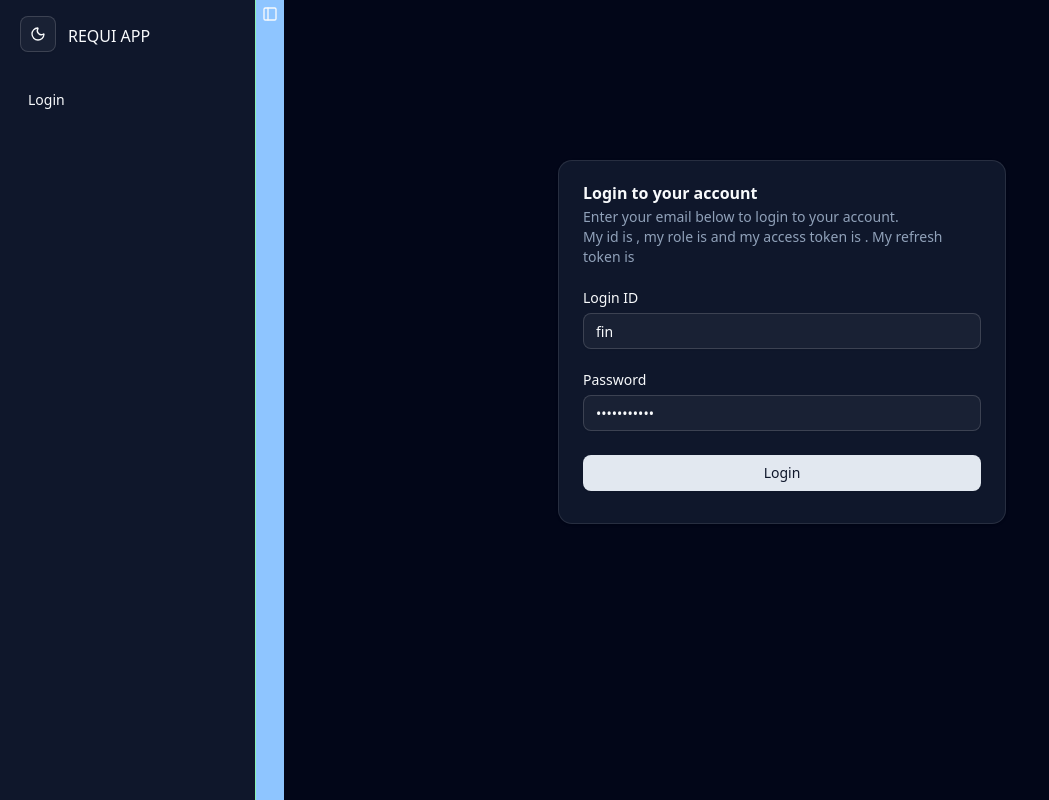
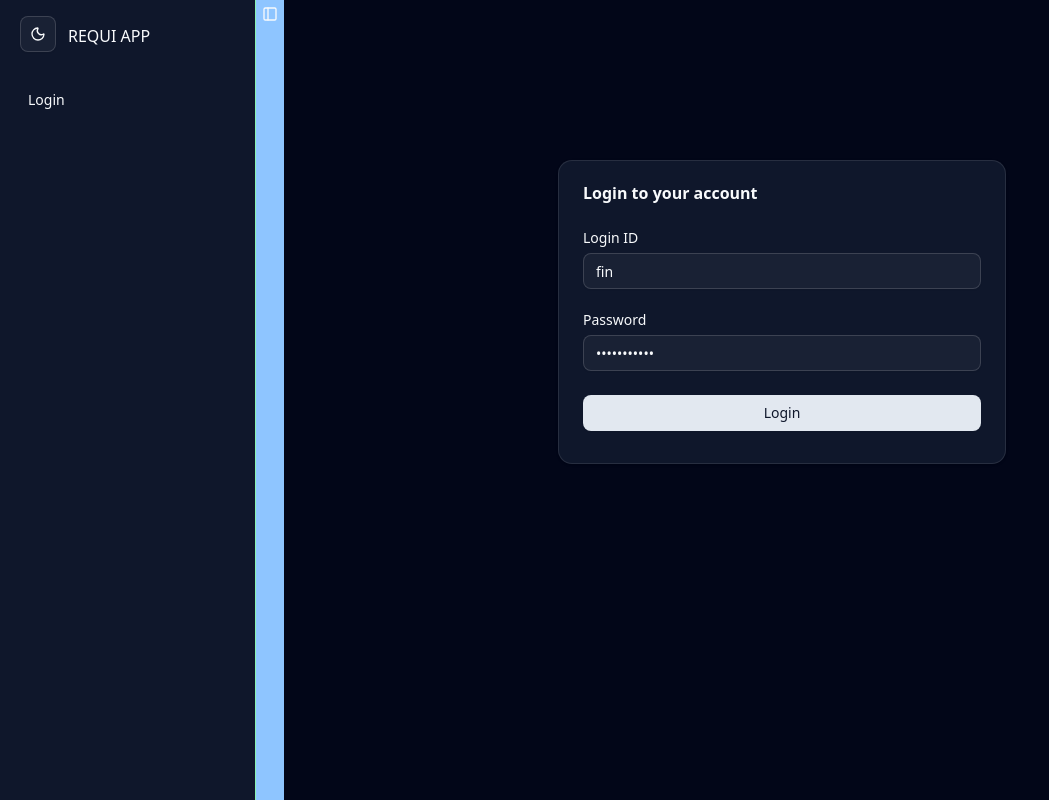
Before and after one commit to yl-ang-hub/project-requi, a React (Vite) app in the folder client/: page /login in a window 1280 px wide. Shown: the whole page, without its empty margins (0-1049 px from the left). Built offline with nearby package versions, Linux system fonts and the light colour scheme.

Commit message:
Update display of pages

```diff
--- a/client/src/pages/ApprovalsHistory.jsx
+++ b/client/src/pages/ApprovalsHistory.jsx
@@ -69,7 +69,7 @@ const ApprovalsHistory = () => {
                     <TableHead>Requester</TableHead>
                     <TableHead>Cost Centre</TableHead>
                     <TableHead>Account Code</TableHead>
-                    <TableHead>Total Amount</TableHead>
+                    <TableHead>PR Total (SGD)</TableHead>
                     <TableHead>PR Status</TableHead>
                     <TableHead className="text-right"></TableHead>
                   </TableRow>
@@ -115,7 +115,7 @@ const ApprovalsHistory = () => {
                     <TableHead>Requester</TableHead>
                     <TableHead>Cost Centre</TableHead>
                     <TableHead>Account Code</TableHead>
-                    <TableHead>Total Amount</TableHead>
+                    <TableHead>PR Total (SGD)</TableHead>
                     <TableHead>PR Status</TableHead>
                     <TableHead className="text-right"></TableHead>
                   </TableRow>
--- a/client/src/pages/Login.jsx
+++ b/client/src/pages/Login.jsx
@@ -90,18 +90,6 @@ const Login = () => {
       <Card className="w-full max-w-md m-auto">
         <CardHeader>
           <CardTitle>Login to your account</CardTitle>
-          <CardDescription>
-            {refreshAccessToken.isLoading}
-            {refreshAccessToken.isPending}
-            {refreshAccessToken.isError}
-            {refreshAccessToken.isSuccess}
-            Enter your email below to login to your account.
-            <p>
-              My id is {authCtx.userId}, my role is {authCtx.role}
-              and my access token is {authCtx.accessToken}. My refresh token is
-              {localStorage.getItem("refresh")}
-            </p>
-          </CardDescription>
         </CardHeader>
         <CardContent>
           <form>
@@ -110,7 +98,6 @@ const Login = () => {
                 <Label htmlFor="loginId">Login ID</Label>
                 <Input
                   id="loginId"
-                  placeholder="company id"
                   value={loginIdInput}
                   onChange={(event) => setLoginIdInput(event.target.value)}
                   required
--- a/client/src/pages/POView.jsx
+++ b/client/src/pages/POView.jsx
@@ -302,7 +302,7 @@ const POView = () => {
         <span className="text-2xl text-blue-800 font-extrabold dark:text-white">
           Purchase Requisition/Order
         </span>
-        <span className="bg-blue-100 text-blue-800 text-2xl font-semibold px-2.5 py-0.5 rounded-sm dark:bg-blue-200 dark:text-blue-800">{`${getPR.data?.pr?.total_amount}`}</span>
+        <span className="bg-blue-100 text-blue-800 text-2xl font-semibold px-2.5 py-0.5 rounded-sm dark:bg-blue-200 dark:text-blue-800">{`${getPR.data?.po?.total_amount}`}</span>
       </div>
 
       <Form {...form}>
--- a/client/src/pages/PRApproval.jsx
+++ b/client/src/pages/PRApproval.jsx
@@ -277,6 +277,8 @@ const PRApproval = () => {
       approvePRMutation.mutate(data);
     }
   };
+
+  // TODO: Code mutation for rejectAndPOMutation (for MMD Head and MMD Director)
 
   const rejectPRMutation = useMutation({
     mutationFn: async (data) => {
@@ -840,9 +842,7 @@ const PRApproval = () => {
 
           {/* MMD Section - Line Items & Supplier Info */}
           {isMMD ? (
-            <div className="bg-red-200">
-              <div>For MMD</div>
-
+            <div>
               <div className="my-6 mt-10">
                 <div className="text-xl font-bold dark:text-white">
                   <span className="mr-4">Line Items</span>
@@ -879,7 +879,9 @@ const PRApproval = () => {
                 })}
               </div>
 
-              <div>Supplier</div>
+              <div className="text-xl font-bold dark:text-white">
+                Supplier Information
+              </div>
 
               <div>
                 <FormField
--- a/client/src/pages/PRCreate.jsx
+++ b/client/src/pages/PRCreate.jsx
@@ -65,6 +65,8 @@ const PRCreate = () => {
     goodsRequiredBy: z.coerce.date(),
     items: z.array(itemSchema).min(1),
   });
+
+  // TODO: Default some fields to requester
 
   // form is an object of all the form fields
   const form = useForm({
```
